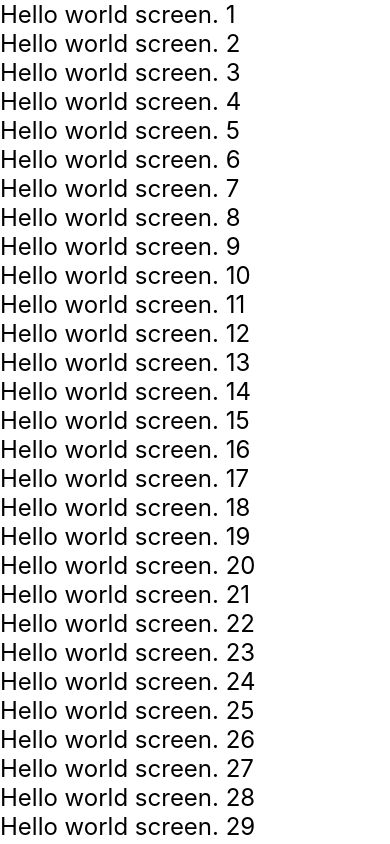
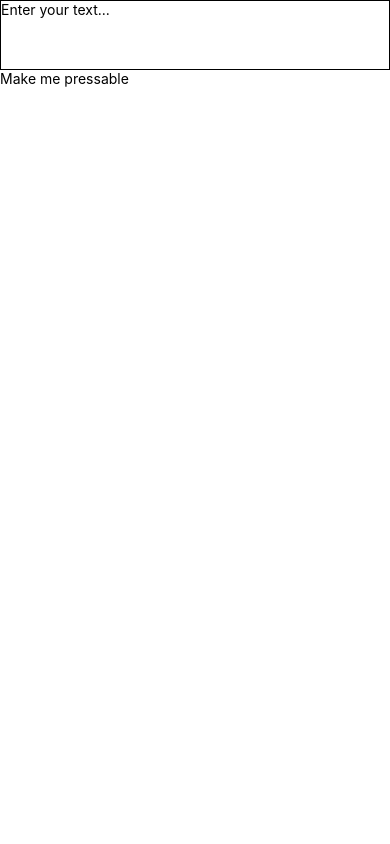
Before and after one commit to kunndnn/app, a React Native app: screen / in a window 390 px wide. Built offline with nearby package versions, Linux system fonts and the light colour scheme.

Commit message:
textinput, pressable

```diff
--- a/app/index.tsx
+++ b/app/index.tsx
@@ -1,5 +1,14 @@
 import { useState } from "react";
-import { Text, View, Button, Alert, Switch, ScrollView } from "react-native";
+import {
+  Text,
+  View,
+  Button,
+  Alert,
+  Switch,
+  ScrollView,
+  TextInput,
+  Pressable,
+} from "react-native";
 
 export default function Index() {
   const [isEnabled, setIsEnabled] = useState(false);
@@ -8,15 +17,30 @@ export default function Index() {
   const pressMe = () => {
     Alert.alert("Button clicked.");
   };
+
+  const [value, setValue] = useState("");
   return (
     <ScrollView>
-      {[...Array(60)].map((_, i) => (
+      {/* {[...Array(60)].map((_, i) => (
         <Text key={i} style={{ fontSize: 24 }}>
           Hello world screen. {i + 1}
         </Text>
-      ))}
+      ))} */}
       {/* <Button title="click me" onPress={pressMe} />
       <Switch onValueChange={toggleSwitch} value={isEnabled}/> */}
+      <TextInput
+        keyboardType="numbers-and-punctuation"
+        value={value}
+        onChangeText={setValue}
+        style={{ borderWidth: 1 }}
+        multiline
+        numberOfLines={4}
+        placeholder="Enter your text..."
+      />
+      {/* pressable is wrapper to make any component pressable */}
+      <Pressable onPress={pressMe}>
+        <Text>Make me pressable</Text>
+      </Pressable>
     </ScrollView>
   );
 }
```
